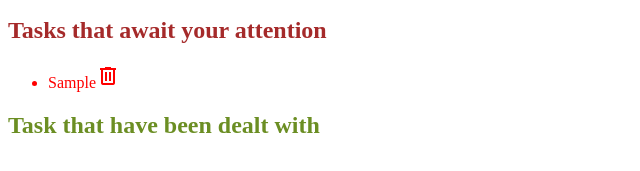
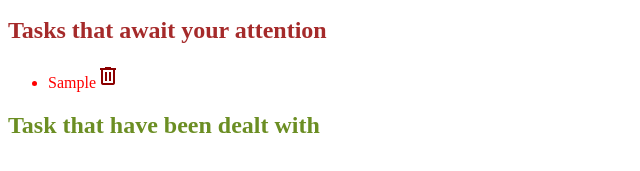
Before and after one commit to Arash-SJPI22/todo, a plain HTML site: page index.html in a window 1280 px wide. Both pictures are taken after typing "Sample" into the empty fields and a click on the button "Add task". Shown: the part 147-318 px from the top of the page, 0-640 px from the left. Drawn offline with nearby package versions, Linux system fonts and the light colour scheme.

Commit message:
Changed the color for the material-symbols-outlined in styles.css

```diff
--- a/styles.css
+++ b/styles.css
@@ -4,7 +4,8 @@
     'FILL' 0,
     'wght' 400,
     'GRAD' 0,
-    'opsz' 24
+    'opsz' 24;
+    color: darkred;
 }
 
 input {
```
